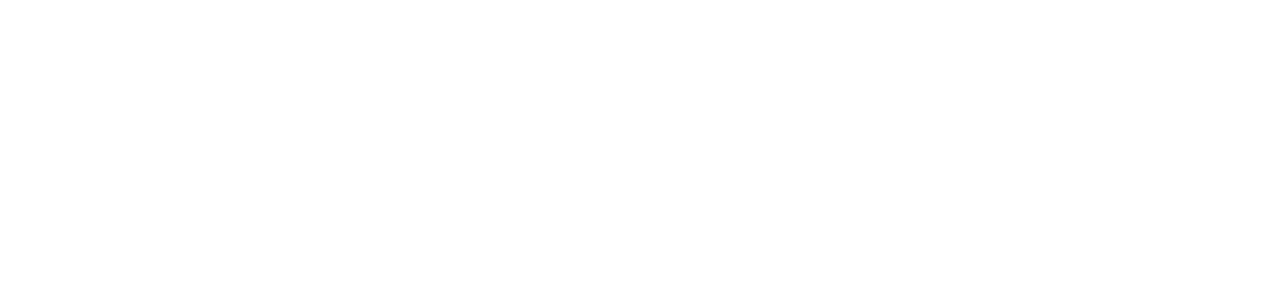
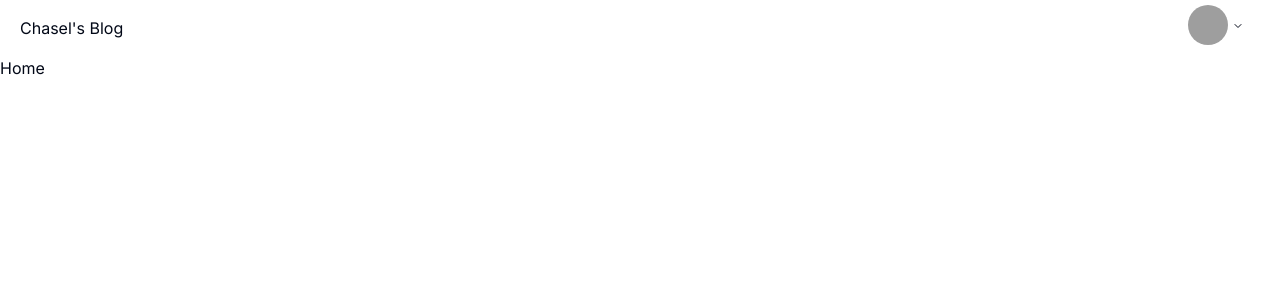
Before and after one commit to LeeChasel/github-issue-blog, a Next.js app: page / in a window 1280 px wide. Shown: the top 300 px of the page. Built offline with nearby package versions, Linux system fonts and the light colour scheme; grey boxes are pictures that could not be loaded.

Commit message:
fit: build header and navigation dropdown, and use Icons file to manage icons

```diff
--- a/package.json
+++ b/package.json
@@ -9,6 +9,8 @@
     "lint": "next lint"
   },
   "dependencies": {
+    "@radix-ui/react-avatar": "^1.0.4",
+    "@radix-ui/react-navigation-menu": "^1.1.4",
     "@radix-ui/react-slot": "^1.0.2",
     "class-variance-authority": "^0.7.0",
     "clsx": "^2.1.0",
@@ -30,6 +32,7 @@
     "postcss": "^8",
     "prettier": "^3.2.5",
     "prettier-plugin-tailwindcss": "^0.5.12",
+    "react-icons": "^5.0.1",
     "tailwindcss": "^3.3.0",
     "typescript": "^5"
   }
--- /dev/null
+++ b/src/app/(home)/page.tsx
@@ -0,0 +1,9 @@
+export const Home = () => {
+  return (
+    <div>
+      <h1>Home</h1>
+    </div>
+  );
+};
+
+export default Home;
--- a/src/app/layout.tsx
+++ b/src/app/layout.tsx
@@ -1,6 +1,8 @@
 import type { Metadata } from "next";
 import { Inter } from "next/font/google";
 import "./globals.css";
+import { cn } from "@/lib/utils";
+import { Header } from "@/components/Header/Index";
 
 const inter = Inter({ subsets: ["latin"] });
 
@@ -16,7 +18,10 @@
 }>) {
   return (
     <html lang="zh-tw">
-      <body className={inter.className}>{children}</body>
+      <body className={cn(inter.className, "min-h-screen")}>
+        <Header />
+        {children}
+      </body>
     </html>
   );
 }
--- a/src/app/page.tsx
+++ /dev/null
@@ -1,5 +0,0 @@
-export default function Home() {
-  return (
-    <main className="flex min-h-screen flex-col items-center justify-between p-24"></main>
-  );
-}
--- /dev/null
+++ b/src/components/Header/Avatar.tsx
@@ -0,0 +1,13 @@
+import { Avatar, AvatarFallback, AvatarImage } from "@/components/ui/avatar";
+import { Icons } from "@/components/Icons";
+
+export const AvatarLabel = () => {
+  return (
+    <Avatar>
+      <AvatarImage src="https://github.com/shadcn.png" alt="user avatar" />
+      <AvatarFallback>
+        <Icons.Avatar className="h-full w-full" />
+      </AvatarFallback>
+    </Avatar>
+  );
+};
--- /dev/null
+++ b/src/components/Header/Index.tsx
@@ -0,0 +1,11 @@
+import { NavigationDropdown } from "./NavigationDropdown";
+
+export const Header = () => {
+  const username = "Chasel";
+  return (
+    <header className="flex h-14 items-center justify-between px-5">
+      <h1>{`${username}'s Blog`}</h1>
+      <NavigationDropdown />
+    </header>
+  );
+};
--- /dev/null
+++ b/src/components/Header/NavigationDropdown.tsx
@@ -0,0 +1,26 @@
+"use client";
+
+import {
+  NavigationMenu,
+  NavigationMenuList,
+  NavigationMenuItem,
+  NavigationMenuTrigger,
+  NavigationMenuContent,
+  NavigationMenuLink,
+} from "@/components/ui/navigation-menu";
+import { AvatarLabel } from "./Avatar";
+
+export const NavigationDropdown = () => {
+  return (
+    <NavigationMenu>
+      <NavigationMenuList>
+        <NavigationMenuItem>
+          <NavigationMenuTrigger>
+            <AvatarLabel />
+          </NavigationMenuTrigger>
+          <NavigationMenuContent>{/* <NavigationMenuLink>Link</NavigationMenuLink> */}</NavigationMenuContent>
+        </NavigationMenuItem>
+      </NavigationMenuList>
+    </NavigationMenu>
+  );
+};
--- /dev/null
+++ b/src/components/Icons.ts
@@ -0,0 +1,5 @@
+import { RxAvatar } from "react-icons/rx";
+
+export const Icons = {
+  Avatar: RxAvatar,
+};
--- /dev/null
+++ b/src/components/ui/avatar.tsx
@@ -0,0 +1,50 @@
+"use client"
+
+import * as React from "react"
+import * as AvatarPrimitive from "@radix-ui/react-avatar"
+
+import { cn } from "@/lib/utils"
+
+const Avatar = React.forwardRef<
+  React.ElementRef<typeof AvatarPrimitive.Root>,
+  React.ComponentPropsWithoutRef<typeof AvatarPrimitive.Root>
+>(({ className, ...props }, ref) => (
+  <AvatarPrimitive.Root
+    ref={ref}
+    className={cn(
+      "relative flex h-10 w-10 shrink-0 overflow-hidden rounded-full",
+      className
+    )}
+    {...props}
+  />
+))
+Avatar.displayName = AvatarPrimitive.Root.displayName
+
+const AvatarImage = React.forwardRef<
+  React.ElementRef<typeof AvatarPrimitive.Image>,
+  React.ComponentPropsWithoutRef<typeof AvatarPrimitive.Image>
+>(({ className, ...props }, ref) => (
+  <AvatarPrimitive.Image
+    ref={ref}
+    className={cn("aspect-square h-full w-full", className)}
+    {...props}
+  />
+))
+AvatarImage.displayName = AvatarPrimitive.Image.displayName
+
+const AvatarFallback = React.forwardRef<
+  React.ElementRef<typeof AvatarPrimitive.Fallback>,
+  React.ComponentPropsWithoutRef<typeof AvatarPrimitive.Fallback>
+>(({ className, ...props }, ref) => (
+  <AvatarPrimitive.Fallback
+    ref={ref}
+    className={cn(
+      "flex h-full w-full items-center justify-center rounded-full bg-muted",
+      className
+    )}
+    {...props}
+  />
+))
+AvatarFallback.displayName = AvatarPrimitive.Fallback.displayName
+
+export { Avatar, AvatarImage, AvatarFallback }
--- /dev/null
+++ b/src/components/ui/navigation-menu.tsx
@@ -0,0 +1,128 @@
+import * as React from "react"
+import * as NavigationMenuPrimitive from "@radix-ui/react-navigation-menu"
+import { cva } from "class-variance-authority"
+import { ChevronDown } from "lucide-react"
+
+import { cn } from "@/lib/utils"
+
+const NavigationMenu = React.forwardRef<
+  React.ElementRef<typeof NavigationMenuPrimitive.Root>,
+  React.ComponentPropsWithoutRef<typeof NavigationMenuPrimitive.Root>
+>(({ className, children, ...props }, ref) => (
+  <NavigationMenuPrimitive.Root
+    ref={ref}
+    className={cn(
+      "relative z-10 flex max-w-max flex-1 items-center justify-center",
+      className
+    )}
+    {...props}
+  >
+    {children}
+    <NavigationMenuViewport />
+  </NavigationMenuPrimitive.Root>
+))
+NavigationMenu.displayName = NavigationMenuPrimitive.Root.displayName
+
+const NavigationMenuList = React.forwardRef<
+  React.ElementRef<typeof NavigationMenuPrimitive.List>,
+  React.ComponentPropsWithoutRef<typeof NavigationMenuPrimitive.List>
+>(({ className, ...props }, ref) => (
+  <NavigationMenuPrimitive.List
+    ref={ref}
+    className={cn(
+      "group flex flex-1 list-none items-center justify-center space-x-1",
+      className
+    )}
+    {...props}
+  />
+))
+NavigationMenuList.displayName = NavigationMenuPrimitive.List.displayName
+
+const NavigationMenuItem = NavigationMenuPrimitive.Item
+
+const navigationMenuTriggerStyle = cva(
+  "group inline-flex h-10 w-max items-center justify-center rounded-md bg-background px-4 py-2 text-sm font-medium transition-colors hover:bg-accent hover:text-accent-foreground focus:bg-accent focus:text-accent-foreground focus:outline-none disabled:pointer-events-none disabled:opacity-50 data-[active]:bg-accent/50 data-[state=open]:bg-accent/50"
+)
+
+const NavigationMenuTrigger = React.forwardRef<
+  React.ElementRef<typeof NavigationMenuPrimitive.Trigger>,
+  React.ComponentPropsWithoutRef<typeof NavigationMenuPrimitive.Trigger>
+>(({ className, children, ...props }, ref) => (
+  <NavigationMenuPrimitive.Trigger
+    ref={ref}
+    className={cn(navigationMenuTriggerStyle(), "group", className)}
+    {...props}
+  >
+    {children}{" "}
+    <ChevronDown
+      className="relative top-[1px] ml-1 h-3 w-3 transition duration-200 group-data-[state=open]:rotate-180"
+      aria-hidden="true"
+    />
+  </NavigationMenuPrimitive.Trigger>
+))
+NavigationMenuTrigger.displayName = NavigationMenuPrimitive.Trigger.displayName
+
+const NavigationMenuContent = React.forwardRef<
+  React.ElementRef<typeof NavigationMenuPrimitive.Content>,
+  React.ComponentPropsWithoutRef<typeof NavigationMenuPrimitive.Content>
+>(({ className, ...props }, ref) => (
+  <NavigationMenuPrimitive.Content
+    ref={ref}
+    className={cn(
+      "left-0 top-0 w-full data-[motion^=from-]:animate-in data-[motion^=to-]:animate-out data-[motion^=from-]:fade-in data-[motion^=to-]:fade-out data-[motion=from-end]:slide-in-from-right-52 data-[motion=from-start]:slide-in-from-left-52 data-[motion=to-end]:slide-out-to-right-52 data-[motion=to-start]:slide-out-to-left-52 md:absolute md:w-auto ",
+      className
+    )}
+    {...props}
+  />
+))
+NavigationMenuContent.displayName = NavigationMenuPrimitive.Content.displayName
+
+const NavigationMenuLink = NavigationMenuPrimitive.Link
+
+const NavigationMenuViewport = React.forwardRef<
+  React.ElementRef<typeof NavigationMenuPrimitive.Viewport>,
+  React.ComponentPropsWithoutRef<typeof NavigationMenuPrimitive.Viewport>
+>(({ className, ...props }, ref) => (
+  <div className={cn("absolute left-0 top-full flex justify-center")}>
+    <NavigationMenuPrimitive.Viewport
+      className={cn(
+        "origin-top-center relative mt-1.5 h-[var(--radix-navigation-menu-viewport-height)] w-full overflow-hidden rounded-md border bg-popover text-popover-foreground shadow-lg data-[state=open]:animate-in data-[state=closed]:animate-out data-[state=closed]:zoom-out-95 data-[state=open]:zoom-in-90 md:w-[var(--radix-navigation-menu-viewport-width)]",
+        className
+      )}
+      ref={ref}
+      {...props}
+    />
+  </div>
+))
+NavigationMenuViewport.displayName =
+  NavigationMenuPrimitive.Viewport.displayName
+
+const NavigationMenuIndicator = React.forwardRef<
+  React.ElementRef<typeof NavigationMenuPrimitive.Indicator>,
+  React.ComponentPropsWithoutRef<typeof NavigationMenuPrimitive.Indicator>
+>(({ className, ...props }, ref) => (
+  <NavigationMenuPrimitive.Indicator
+    ref={ref}
+    className={cn(
+      "top-full z-[1] flex h-1.5 items-end justify-center overflow-hidden data-[state=visible]:animate-in data-[state=hidden]:animate-out data-[state=hidden]:fade-out data-[state=visible]:fade-in",
+      className
+    )}
+    {...props}
+  >
+    <div className="relative top-[60%] h-2 w-2 rotate-45 rounded-tl-sm bg-border shadow-md" />
+  </NavigationMenuPrimitive.Indicator>
+))
+NavigationMenuIndicator.displayName =
+  NavigationMenuPrimitive.Indicator.displayName
+
+export {
+  navigationMenuTriggerStyle,
+  NavigationMenu,
+  NavigationMenuList,
+  NavigationMenuItem,
+  NavigationMenuContent,
+  NavigationMenuTrigger,
+  NavigationMenuLink,
+  NavigationMenuIndicator,
+  NavigationMenuViewport,
+}
```
Also changed, not shown: 1 other file (tests, documents, lock files or other folders).
